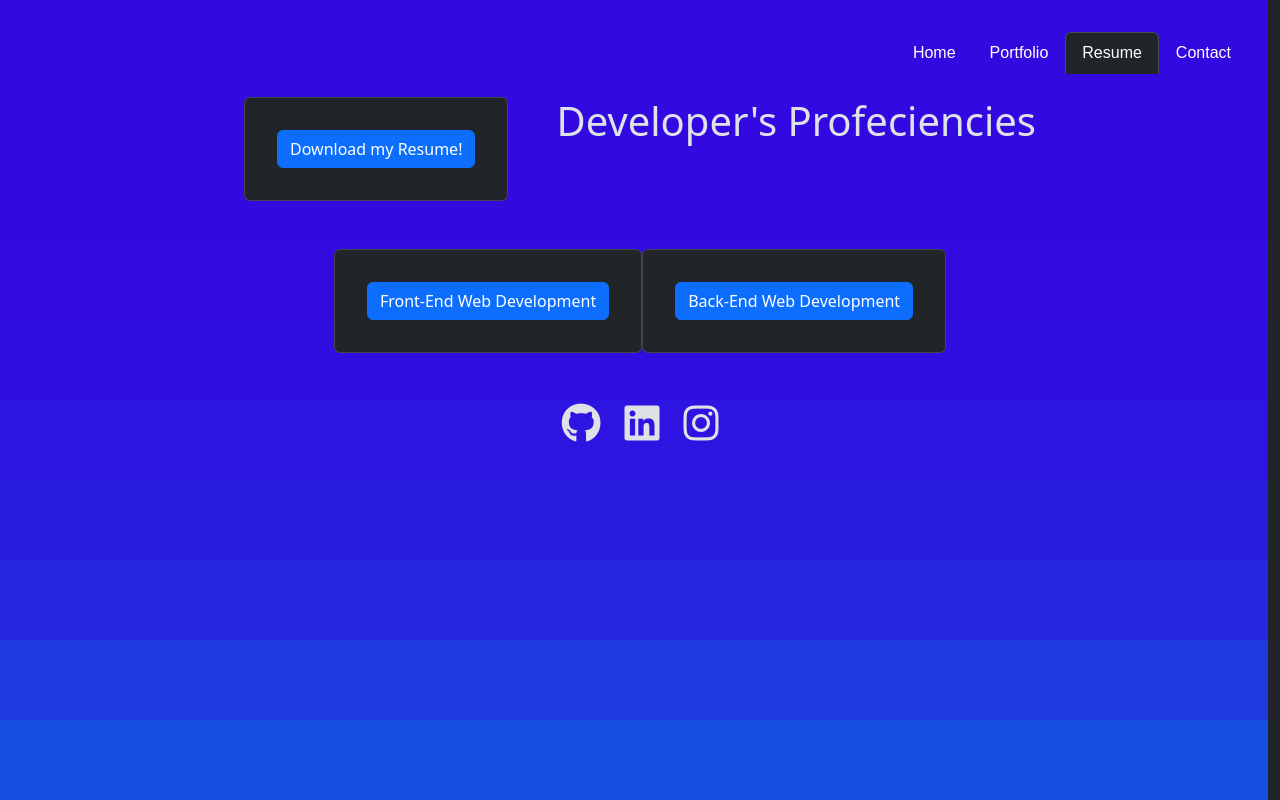
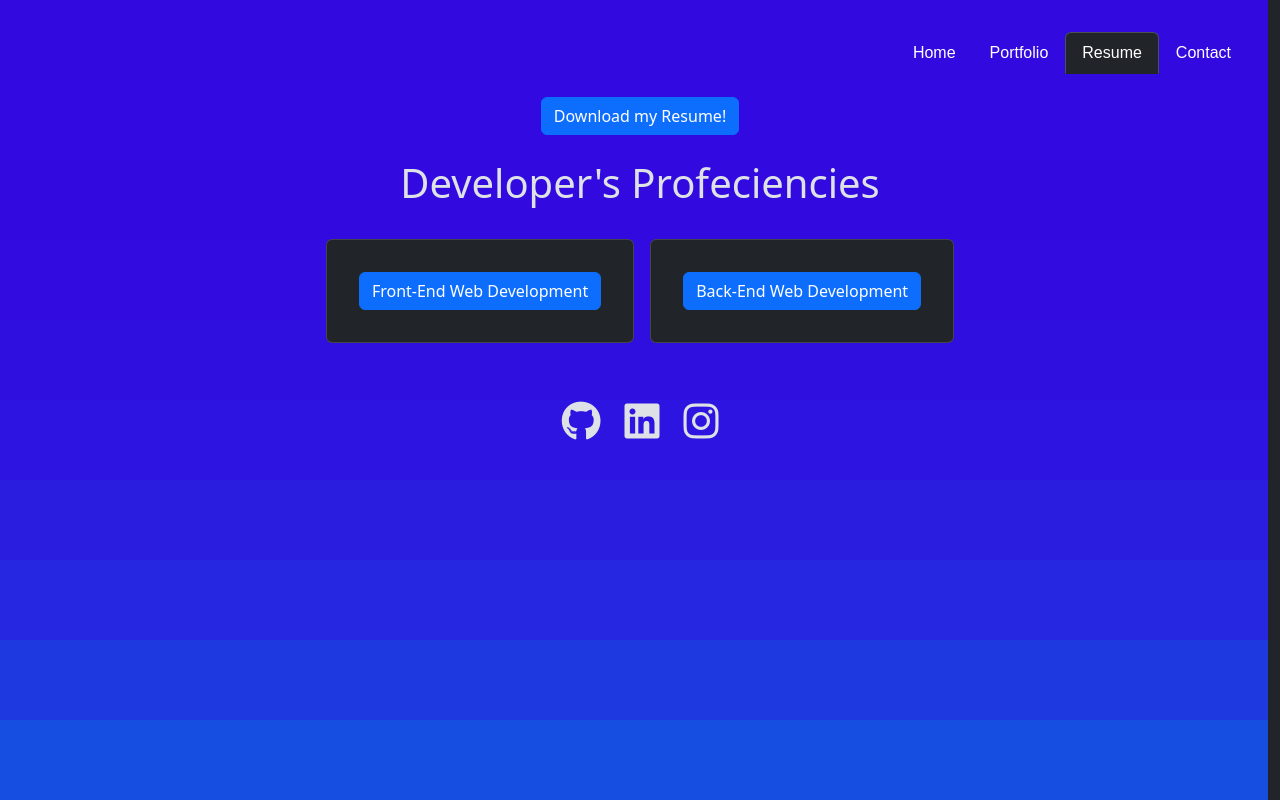
Before and after one commit to thasebby/reactPortfolio, a React (Vite) app: page /Resume in a window 1280 px wide. Built offline with nearby package versions, Linux system fonts and the light colour scheme; a web font is replaced by a local one.

Commit message:
new resume and styling

```diff
--- a/src/pages/Resume.jsx
+++ b/src/pages/Resume.jsx
@@ -1,4 +1,4 @@
-import resume from '../assets/sebastianSaenzUpdated2024.pdf'
+import resume from '../assets/SebastianSaenzResume2024v3.pdf'
 import React, { useState } from 'react'
 import Button from 'react-bootstrap/Button';
 import Modal from 'react-bootstrap/Modal';
@@ -85,22 +85,22 @@ export default function Resume() {
     };
 
     return (
-        <div className='d-flex flex-wrap justify-content-center container p-4 gap-5'>
+        <div className='container p-4'>
             {/* <h1 className='text-center mb-3'>Sebastian Saenz's Resume</h1> */}
-            <div className='d-flex flex-wrap justify-content-center text-center'>
-                <div className='card d-grid gap-2'>
+            <div className='d-flex flex-column align-items-center'>
+                <div className='mb-4'>
                     <button className='btn btn-primary' onClick={onButtonClick}>
                         Download my Resume!
                     </button>
                 </div>
             </div>
 
-            <h1 className='d-flex flex-wrap justify-content-center text-center'>Developer's Profeciencies</h1>
+            <h1 className='text-center mb-4'>Developer's Profeciencies</h1>
 
 
             <section className='d-flex flex-wrap justify-content-center text-center'>
                 <>
-                    <div className='card d-grid gap-2'>
+                    <div className='card d-grid gap-2 m-2'>
                         <Button variant="primary" className='btn btn-primary' onClick={() => setModalShow(true)}>
                             Front-End Web Development
                         </Button>
@@ -113,7 +113,7 @@ export default function Resume() {
                 </>
 
                 <>
-                    <div className='card d-grid gap-2'>
+                    <div className='card d-grid gap-2 m-2'>
                         <Button variant="primary" className='btn btn-primary' onClick={() => setModalShow(true)}>
                             Back-End Web Development
                         </Button>
```
Also changed, not shown: 2 other files (tests, documents, lock files or other folders).
